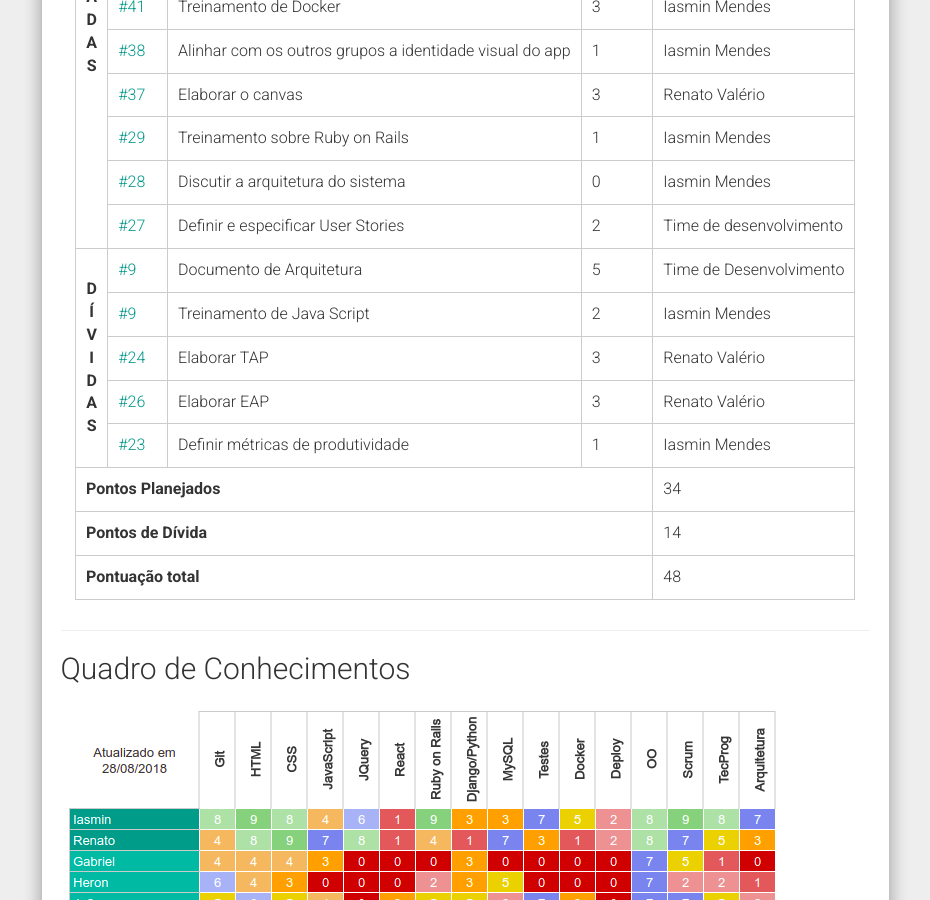
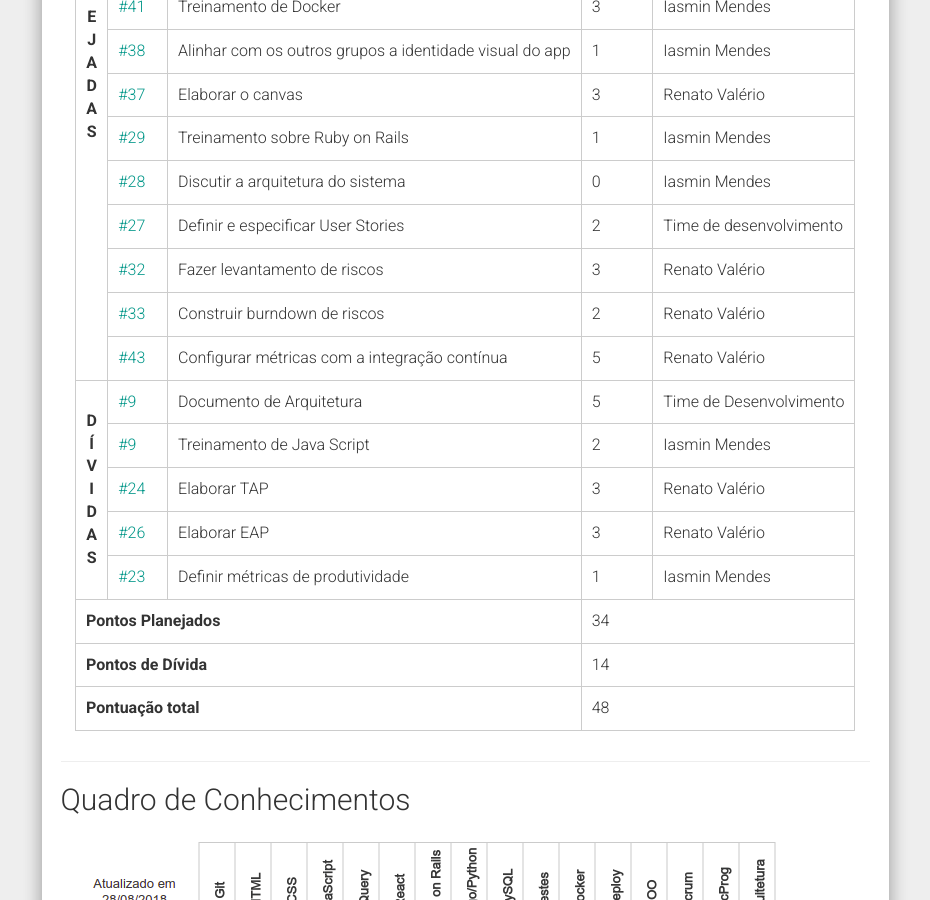
Before and after one commit to fga-eps-mds/2018.2-IndicaAi, a Jekyll site: the page built from docs/_posts/2018-09-05-planning-sprint-2.md, in a window 1280 px wide and 900 px high, scrolled down 1622 px. Shown: the whole window, without its empty margins (321-1251 px from the left). Built offline with Jekyll 4.4.1, drawn with Linux system fonts in a browser that asks for light colours; nearby versions of some CDN libraries; comment, search, counter and statistics services are not loaded.

Commit message:
Add documentation to sprint 2 and update graphics in sprint 1

```diff
--- a/docs/_posts/2018-09-05-planning-sprint-2.md
+++ b/docs/_posts/2018-09-05-planning-sprint-2.md
@@ -7,7 +7,7 @@ categories: sprint-planning
 
 ## Informações Básicas da Sprint
 <table>
-<tr><th><i>Sprint</i></th><td>1</td></tr>
+<tr><th><i>Sprint</i></th><td>2</td></tr>
 <tr><th>Início</th><td>29/08/2018</td></tr>
 <tr><th>Término</th><td>04/09/2018</td></tr>
 <tr><th>Duração</th><td>7 dias</td></tr>
@@ -46,7 +46,7 @@ Weiller Fernandes Pereira<br>
 <table>
 <tr><th></th><th>Issue</th><th>Descrição</th><th>Pontos</th><th>Responsáveis</th></tr>
 <tr>
-  <th rowspan='13' style='text-align:center'>P<br>L<br>A<br>N<br>E<br>J<br>A<br>D<br>A<br>S</th>
+  <th rowspan='16' style='text-align:center'>P<br>L<br>A<br>N<br>E<br>J<br>A<br>D<br>A<br>S</th>
   <td><a href="https://github.com/fga-eps-mds/2018.2-IndicaAi/issues/49">#49</a></td>
   <td>Reservar Salas</td>
   <td>0</td>
@@ -125,6 +125,24 @@ Weiller Fernandes Pereira<br>
   <td>Time de desenvolvimento</td>
 </tr>
 <tr>
+  <td><a href="https://github.com/fga-eps-mds/2018.2-IndicaAi/issues/32">#32</a></td>
+  <td>Fazer levantamento de riscos</td>
+  <td>3</td>
+  <td>Renato Valério</td>
+</tr>
+<tr>
+  <td><a href="https://github.com/fga-eps-mds/2018.2-IndicaAi/issues/33">#33</a></td>
+  <td>Construir burndown de riscos</td>
+  <td>2</td>
+  <td>Renato Valério</td>
+</tr>
+<tr>
+  <td><a href="https://github.com/fga-eps-mds/2018.2-IndicaAi/issues/43">#43</a></td>
+  <td>Configurar métricas com a integração contínua</td>
+  <td>5</td>
+  <td>Renato Valério</td>
+</tr>
+<tr>
   <th rowspan='5' style='text-align:center'>D<br>Í<br>V<br>I<br>D<br>A<br>S</th>
   <td><a href="https://github.com/fga-eps-mds/2018.2-IndicaAi/issues/9">#9</a></td>
   <td>Documento de Arquitetura</td>
@@ -155,9 +173,9 @@ Weiller Fernandes Pereira<br>
   <td>1</td>
   <td>Iasmin Mendes</td>
 </tr>
-<tr><th colspan='4'>Pontos Planejados</th><td colspan='2'>34</td></tr>
-<tr><th colspan='4'>Pontos de Dívida</th><td colspan='2'>14</td></tr>
-<tr><th colspan='4'>Pontuação total</th><td colspan='2'>48</td></tr>
+<tr><th colspan='3'>Pontos Planejados</th><td colspan='2'>34</td></tr>
+<tr><th colspan='3'>Pontos de Dívida</th><td colspan='2'>14</td></tr>
+<tr><th colspan='3'>Pontuação total</th><td colspan='2'>48</td></tr>
 </table>
 
 ----
@@ -166,6 +184,7 @@ Weiller Fernandes Pereira<br>
 
 ![Quadro de Conhecimentos - Sprint 2 (Inicial)]({{site.baseurl}}/static/img/quadros_de_conhecimento/sprint_1.png)
 
+![Gráfico de Conhecimentos - Sprint 2 (Inicial)]({{site.baseurl}}/static/img/grafico_de_conhecimentos/sprint_1.png)
 ---
 
 ## Presença na Sprint Planning
```
Also changed, not shown: docs/_posts/2018-08-27-planning-sprint-1.md (+2 -0 lines), docs/_posts/2018-08-28-review-sprint-1.md (+2 -0 lines), docs/static/img/burndown/sprint_2.png (added), docs/static/img/grafico_de_conhecimentos/sprint_0.png (added), docs/static/img/grafico_de_conhecimentos/sprint_1.png (added), docs/static/img/grafico_de_conhecimentos/sprint_2.png (added), docs/static/img/quadros_de_conhecimento/sprint_2_melhorias.png (added), docs/static/img/velocity/sprint_1.png, docs/static/img/velocity/sprint_2.png (added).
